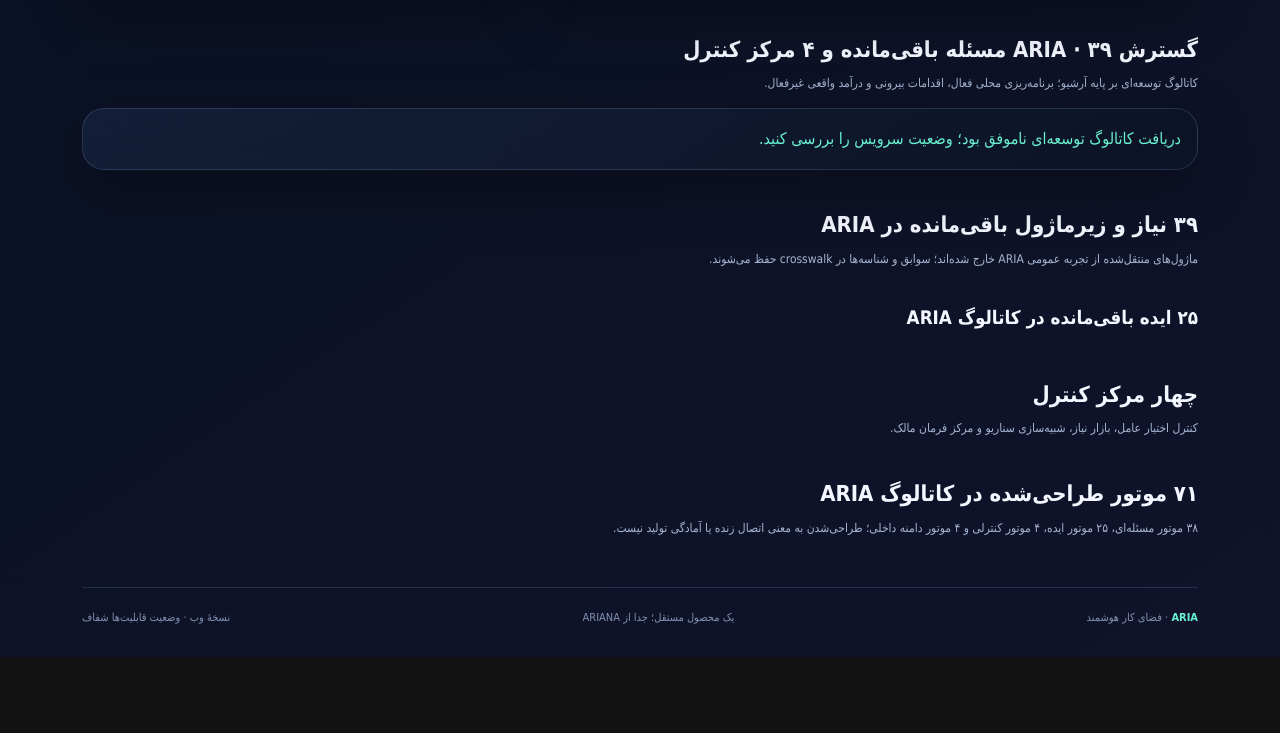
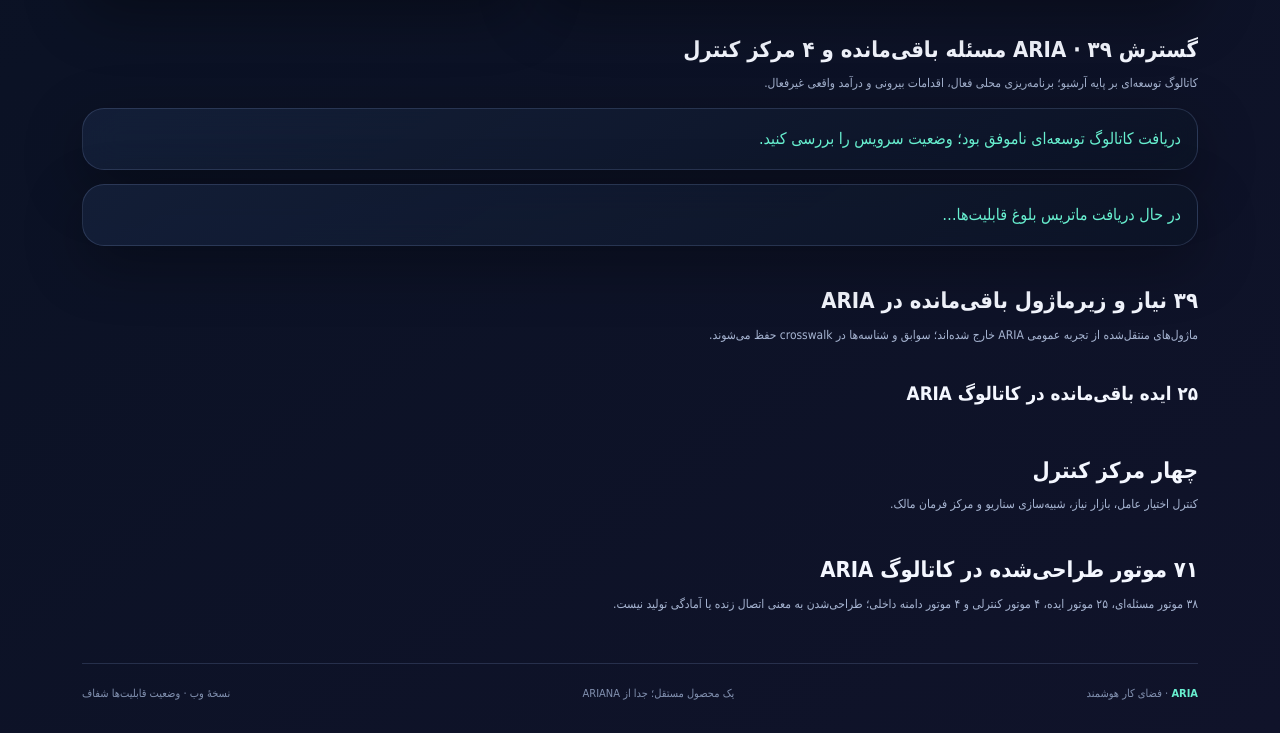
Before and after one commit to gavad54/aria-android, a website: page index.html in a window 1280 px wide. Shown: the part 2218-2951 px from the top of the page. Before the commit the page ends 2875 px from the top, so only its background shows below. Drawn offline with Linux system fonts and the light colour scheme; no server answers.

Commit message:
feat(aria): add live capability maturity panel to expansion workspace

```diff
--- a/index.html
+++ b/index.html
@@ -28,6 +28,7 @@
 <section id="aria-expansion" class="expansion-section">
 <div class="section-head"><div><h2>گسترش ARIA · ۳۹ مسئله باقی‌مانده و ۴ مرکز کنترل</h2><p>کاتالوگ توسعه‌ای بر پایه آرشیو؛ برنامه‌ریزی محلی فعال، اقدامات بیرونی و درآمد واقعی غیرفعال.</p></div></div>
 <div id="expansion-summary" class="glass expansion-summary">در حال دریافت وضعیت…</div>
+<div id="expansion-maturity" class="glass expansion-summary">در حال دریافت ماتریس بلوغ قابلیت‌ها…</div>
 <div id="expansion-domains" class="expansion-domains"></div>
 <div class="section-head"><div><h2>۳۹ نیاز و زیرماژول باقی‌مانده در ARIA</h2><p>ماژول‌های منتقل‌شده از تجربه عمومی ARIA خارج شده‌اند؛ سوابق و شناسه‌ها در crosswalk حفظ می‌شوند.</p></div></div>
 <div id="expansion-problems" class="expansion-grid"></div>
```
